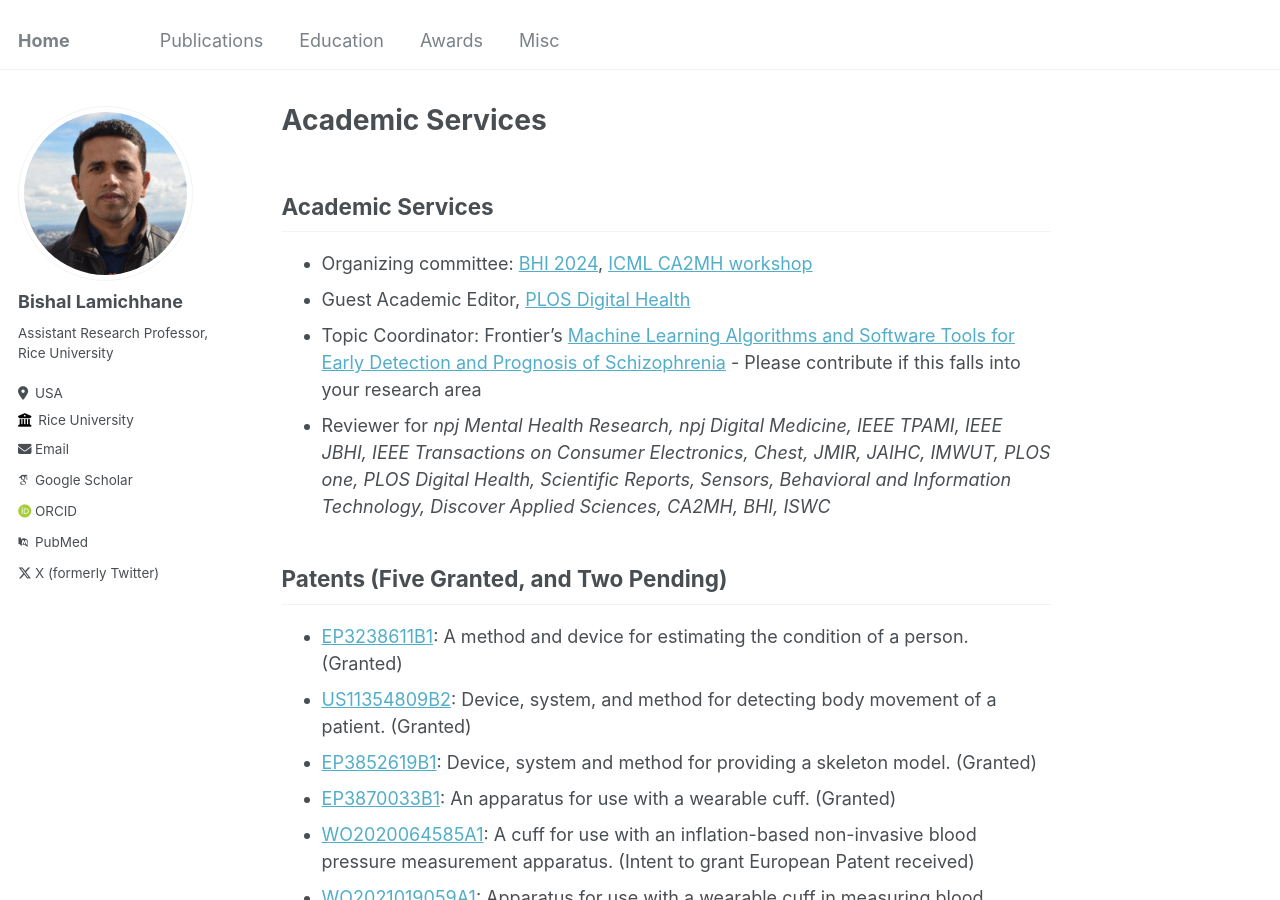
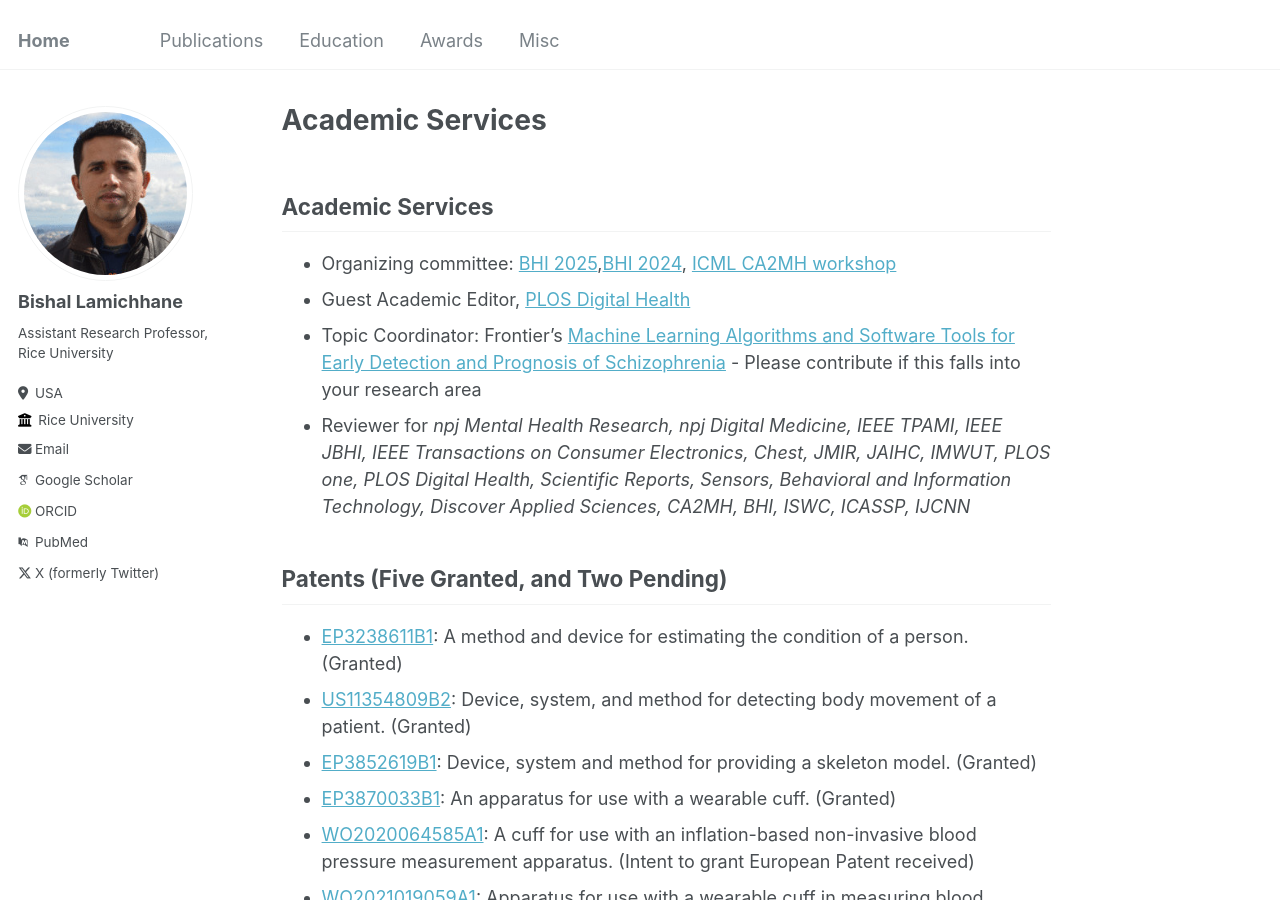
Before and after one commit to lbishal/lbishal.github.io, a Jekyll site: the page built from _pages/misc.md, in a window 1280 px wide and 900 px high. Built offline with Jekyll 4.4.1, drawn with Linux system fonts in a browser that asks for light colours; some web fonts are replaced; our own code applies the rules of GitHub Pages for plain Markdown files.

Commit message:
misc updates

```diff
--- a/_pages/misc.md
+++ b/_pages/misc.md
@@ -8,10 +8,10 @@ redirect_from:
 
 ## Academic Services
 
-* Organizing committee: [BHI 2024](https://bhi.embs.org/2024), [ICML CA2MH workshop](https://sites.google.com/view/ca2mh/)
+* Organizing committee: [BHI 2025](https://bhi.embs.org/2025),[BHI 2024](https://bhi.embs.org/2024), [ICML CA2MH workshop](https://sites.google.com/view/ca2mh/)
 * Guest Academic Editor, [PLOS Digital Health](https://journals.plos.org/digitalhealth/)
 * Topic Coordinator: Frontier's [Machine Learning Algorithms and Software Tools for Early Detection and Prognosis of Schizophrenia](https://www.frontiersin.org/research-topics/67505/machine-learning-algorithms-and-software-tools-for-early-detection-and-prognosis-of-schizophrenia) - Please contribute if this falls into your research area
-* Reviewer for <em> npj Mental Health Research, npj Digital Medicine, IEEE TPAMI, IEEE JBHI, IEEE Transactions on Consumer Electronics, Chest, JMIR, JAIHC, IMWUT, PLOS one, PLOS Digital Health, Scientific Reports, Sensors, Behavioral and Information Technology, Discover Applied Sciences, CA2MH, BHI, ISWC </em>
+* Reviewer for <em> npj Mental Health Research, npj Digital Medicine, IEEE TPAMI, IEEE JBHI, IEEE Transactions on Consumer Electronics, Chest, JMIR, JAIHC, IMWUT, PLOS one, PLOS Digital Health, Scientific Reports, Sensors, Behavioral and Information Technology, Discover Applied Sciences, CA2MH, BHI, ISWC, ICASSP, IJCNN </em>
 
 ## Patents (Five Granted, and Two Pending)
 
```
